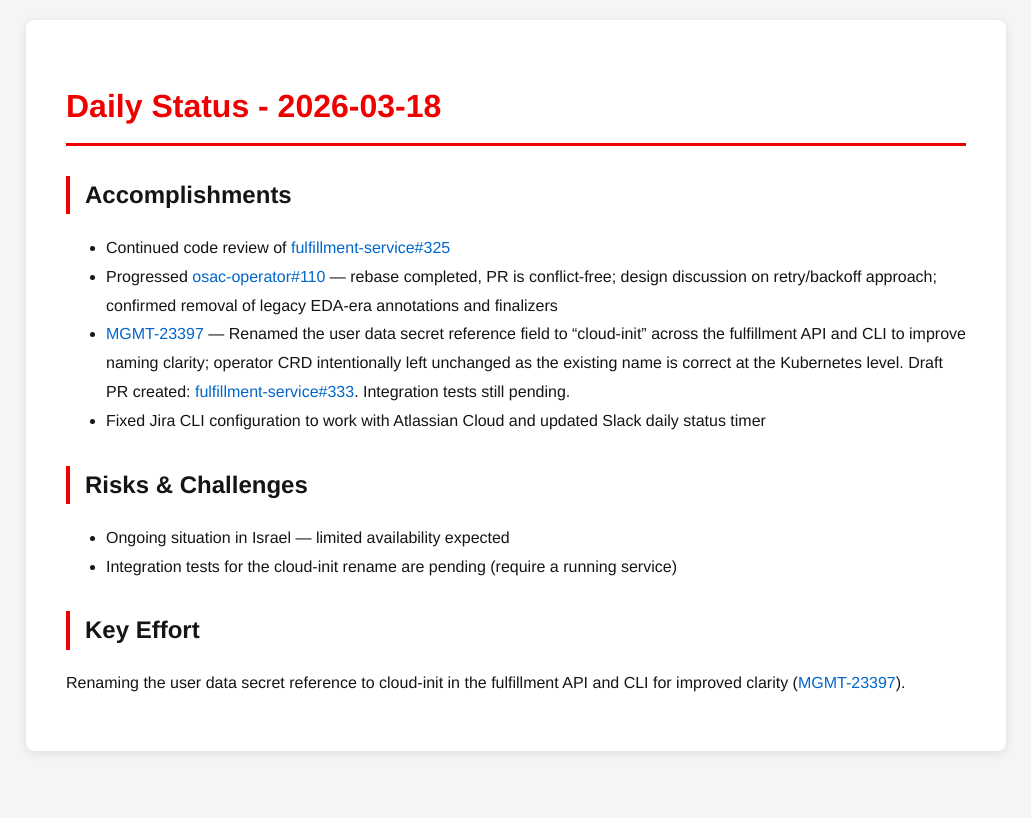
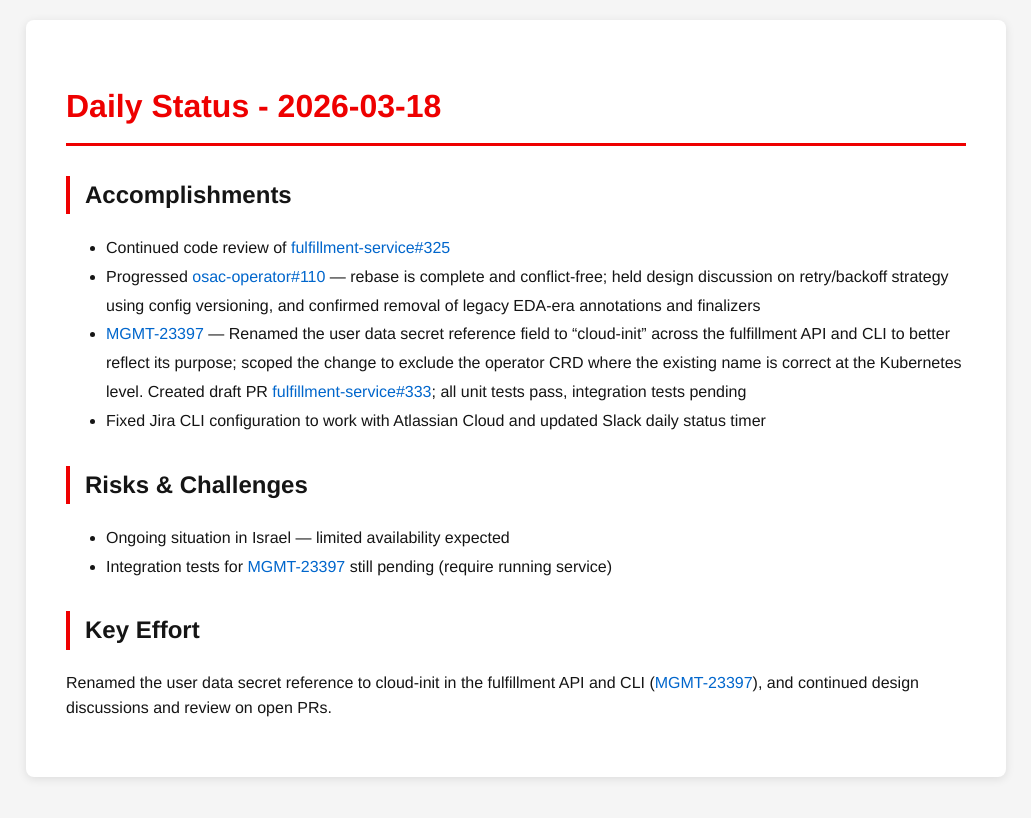
Before and after one commit to tzvatot/daily-status, a Jekyll site: the page built from 2026-03-18.md, in a window 1280 px wide. Shown: the top 818 px of the page, without its empty margins (124-1155 px from the left). Built offline with Jekyll 4.4.1, drawn with Linux system fonts in a browser that asks for light colours.

Commit message:
Daily status update - 2026-03-18

```diff
--- a/2026-03-18.md
+++ b/2026-03-18.md
@@ -8,13 +8,13 @@ date: 2026-03-18
 
 ## Accomplishments
 - Continued code review of [fulfillment-service#325](https://github.com/osac-project/fulfillment-service/pull/325)
-- Progressed [osac-operator#110](https://github.com/osac-project/osac-operator/pull/110) — rebase completed, PR is conflict-free; design discussion on retry/backoff approach; confirmed removal of legacy EDA-era annotations and finalizers
-- [MGMT-23397](https://issues.redhat.com/browse/MGMT-23397) — Renamed the user data secret reference field to "cloud-init" across the fulfillment API and CLI to improve naming clarity; operator CRD intentionally left unchanged as the existing name is correct at the Kubernetes level. Draft PR created: [fulfillment-service#333](https://github.com/osac-project/fulfillment-service/pull/333). Integration tests still pending.
+- Progressed [osac-operator#110](https://github.com/osac-project/osac-operator/pull/110) — rebase is complete and conflict-free; held design discussion on retry/backoff strategy using config versioning, and confirmed removal of legacy EDA-era annotations and finalizers
+- [MGMT-23397](https://issues.redhat.com/browse/MGMT-23397) — Renamed the user data secret reference field to "cloud-init" across the fulfillment API and CLI to better reflect its purpose; scoped the change to exclude the operator CRD where the existing name is correct at the Kubernetes level. Created draft PR [fulfillment-service#333](https://github.com/osac-project/fulfillment-service/pull/333); all unit tests pass, integration tests pending
 - Fixed Jira CLI configuration to work with Atlassian Cloud and updated Slack daily status timer
 
 ## Risks & Challenges
 - Ongoing situation in Israel — limited availability expected
-- Integration tests for the cloud-init rename are pending (require a running service)
+- Integration tests for [MGMT-23397](https://issues.redhat.com/browse/MGMT-23397) still pending (require running service)
 
 ## Key Effort
-Renaming the user data secret reference to cloud-init in the fulfillment API and CLI for improved clarity ([MGMT-23397](https://issues.redhat.com/browse/MGMT-23397)).
+Renamed the user data secret reference to cloud-init in the fulfillment API and CLI ([MGMT-23397](https://issues.redhat.com/browse/MGMT-23397)), and continued design discussions and review on open PRs.
```
